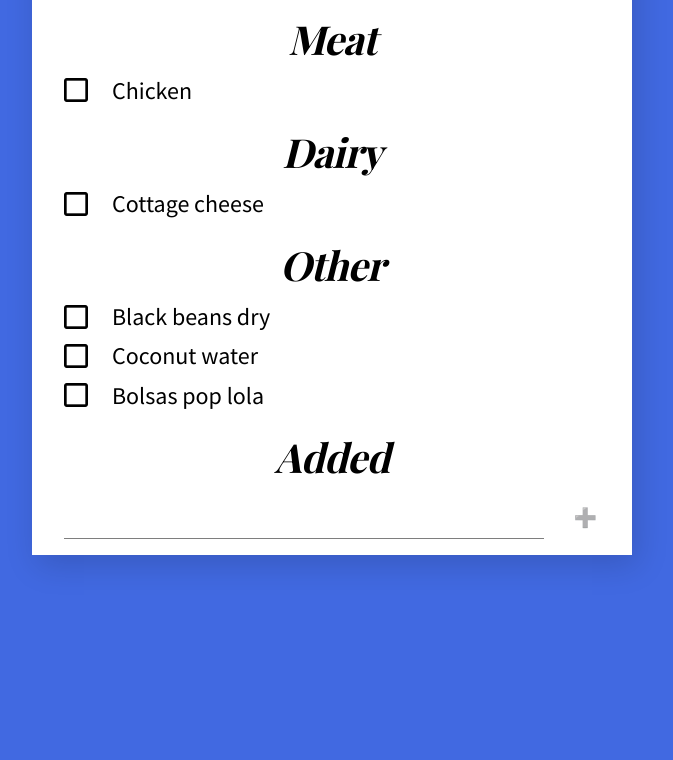
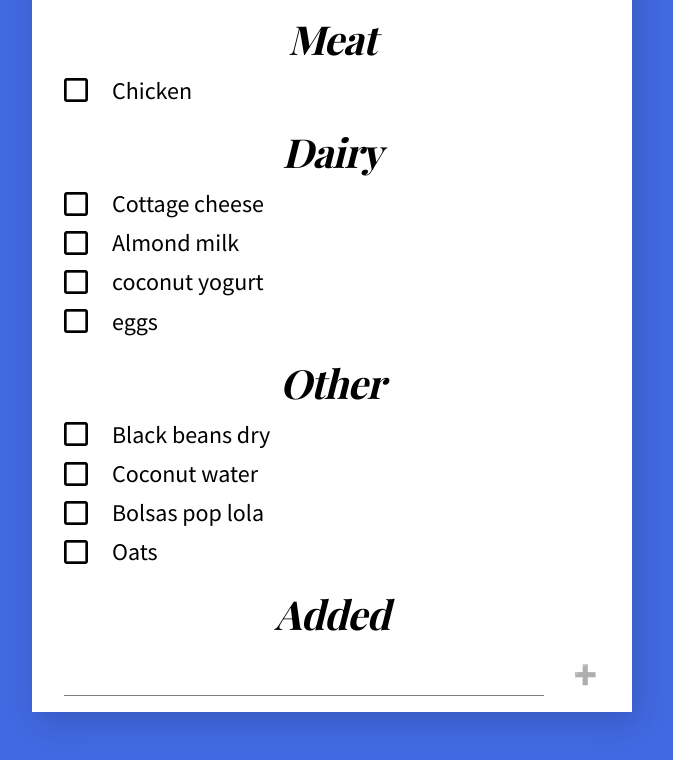
Before and after one commit to capolanco/capolanco.github.io, a plain HTML site: page index.html in a window 1280 px wide. Shown: the part 1119-1879 px from the top of the page, without its empty margins (308-981 px from the left). Before the commit the page ends 1722 px from the top, so only its background shows below. Drawn offline with nearby package versions, Linux system fonts and the light colour scheme; a web font is replaced by a local one.

Commit message:
new list

```diff
--- a/index.html
+++ b/index.html
@@ -266,6 +266,21 @@
       <span>Cottage cheese</span>
     </label>
 
+    <label>
+      <input type=checkbox>
+      <span>Almond milk</span>
+    </label>
+
+    <label>
+      <input type=checkbox>
+      <span>coconut yogurt</span>
+    </label>
+
+    <label>
+      <input type=checkbox>
+      <span>eggs</span>
+    </label>
+
     <h2>Other</h2>
 
     <label>
@@ -281,6 +296,11 @@
     <label>
       <input type=checkbox>
       <span>Bolsas pop lola</span>
+    </label>
+
+    <label>
+      <input type=checkbox>
+      <span>Oats</span>
     </label>
 
     <h2>Added</h2>
```
